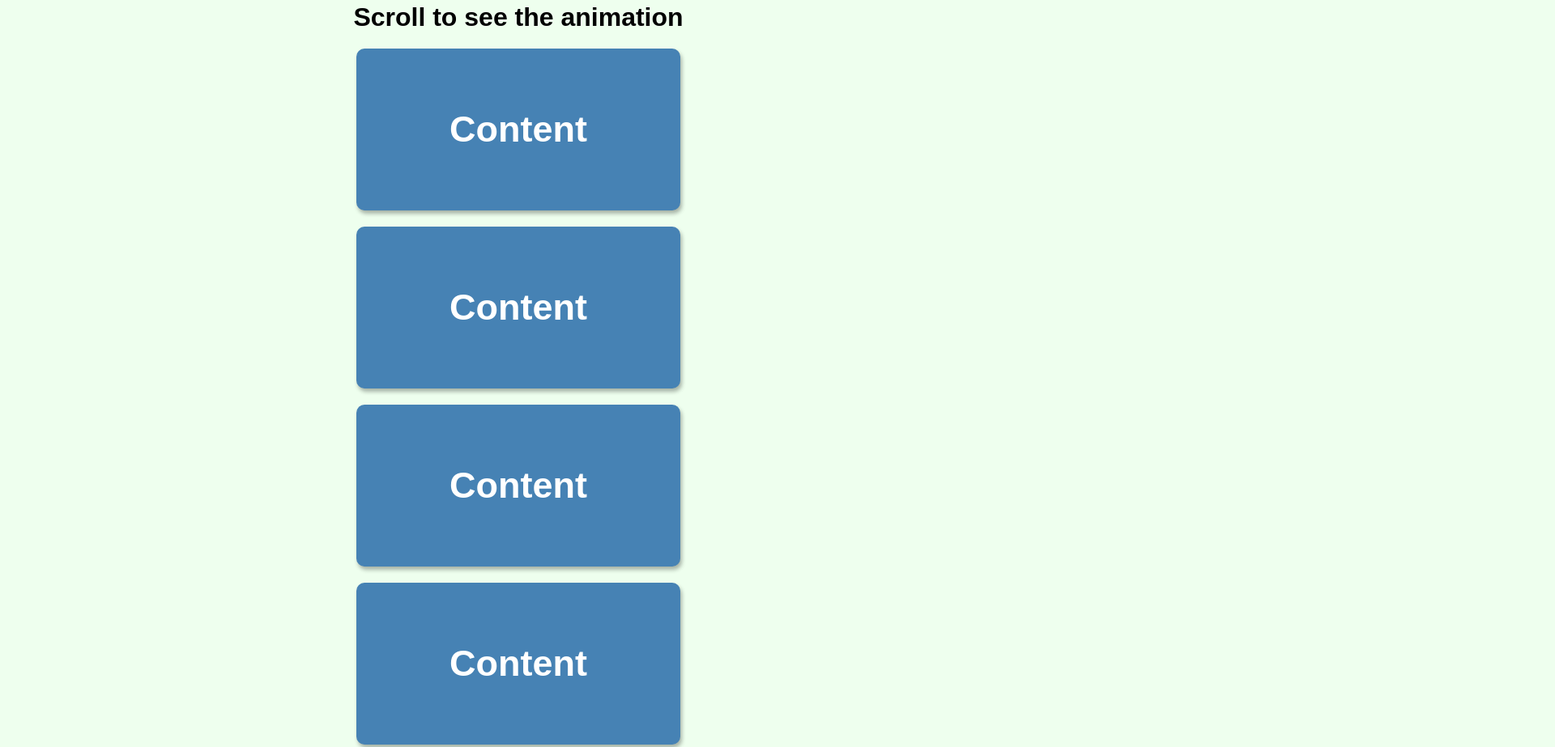
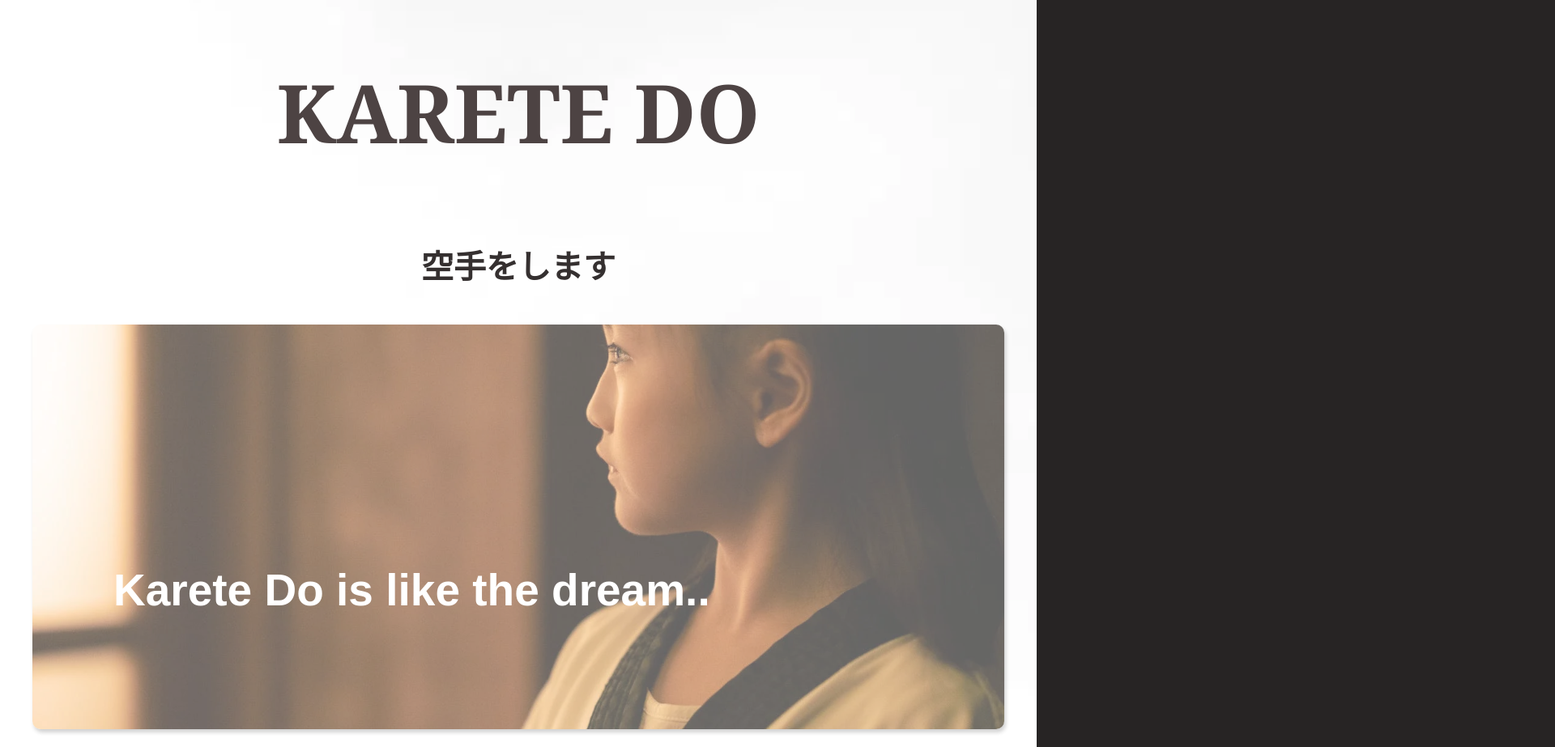
Before and after one commit to OMERKANN/animatonPage, a plain HTML site: page index.html in a window 1280 px wide. Shown: the part 7-930 px from the top of the page at 81% size, 1920 px wide, since content can reach past the window. Drawn offline with Linux system fonts and the light colour scheme.

Commit message:
UpdateScrollAnimation2

```diff
--- a/index.html
+++ b/index.html
@@ -8,21 +8,32 @@
     <title>Scroll Animation</title>
 </head>
 <body>
-    <h1>Scroll to see the animation</h1>
-    <div class="box"><h2>Content</h2></div>
-    <div class="box"><h2>Content</h2></div>
-    <div class="box"><h2>Content</h2></div>
-    <div class="box"><h2>Content</h2></div>
-    <div class="box"><h2>Content</h2></div>
-    <div class="box"><h2>Content</h2></div>
-    <div class="box"><h2>Content</h2></div>
-    <div class="box"><h2>Content</h2></div>
-    <div class="box"><h2>Content</h2></div>
-    <div class="box"><h2>Content</h2></div>
-    <div class="box"><h2>Content</h2></div>
-    <div class="box"><h2>Content</h2></div>
-    <div class="box"><h2>Content</h2></div>
 
+    <div class="titleOne" id="tit">
+        <h1>KARETE DO</h1>
+    </div>
+    <h2 class="titleTwo">空手をします</h2>
+
+    <div class="container">
+    <div class="box" id="japans">
+        <div class="ht">
+            <h2>Karete Do is like the dream..</h2>
+        </div>
+    </div>
+
+    <div class="box" id="karete">
+        <div class="ht"><h2><a href="about.html">ABOUT</a> </h2></div>
+    </div>
+    <div class="box" id="galery">
+       <div class="ht"><h2><a href="galery.html">GALERY</a></h2></div>
+    </div>
+    <div class="box" id="contact">
+        <div class="ht end"><H2>CONTACT</H2></div>
+    </div>
+
+    <div class="end"></div>
+
+</div>
 
     <script src="app.js"></script>
 </body>
--- a/style.css
+++ b/style.css
@@ -3,7 +3,11 @@
 }
 
 body{
-    background-color: #efe;
+    background-image: url(image/pexels-photo-301614.webp);
+    background-position: center;
+    background-repeat: no-repeat;
+    background-size: cover;
+    background-color: rgb(39, 36, 36);
     font-family: sans-serif;
     display: flex;
     flex-direction: column;
@@ -13,24 +17,69 @@ body{
     overflow-x: hidden;
 }
 
-h1{
-    margin: 10px;
-}
+
 
 .box {
-    background-color: steelblue;
+
+    background-position: center;
+    background-repeat: no-repeat;
+    background-size: cover;
     color: #fff;
     display: flex;
     align-items: center;
     justify-content: center;
-    width: 400px;
-    height: 200px;
-    margin: 10px;
+    width: 1200px;
+    height: 500px;
+    margin: 30px;
     border-radius: 10px;
     box-shadow: 2px 4px 5px rgba(0, 0, 0, 0.3);
     transform: translateX(400%);
-    transition: transform 0.4s ease
+    transition: transform 0.4s ease;
+    margin-bottom: 55px;
+
 }
+
+
+
+#japans{
+    background-image: url(image/japans.webp);
+    opacity: 0.6;
+}
+
+#karete{
+    background-image: url(image/karete.webp);
+    opacity: 0.6;
+}
+
+#galery{
+    background-image: url(image/pexels-photo-6253308.webp);
+    opacity: 0.6;
+}
+
+#contact{
+    background-image: url(image/leslie-jones-urBiLDuUhMU-unsplash.jpg);
+    opacity: 0.6;
+}
+
+
+
+.titleOne{
+
+    background-position: center;
+    background-repeat: no-repeat;
+    background-size: cover;
+    margin: 10px;
+    font-family: Cambria, Cochin, Georgia, Times, 'Times New Roman', serif;
+    font-size: 50px;
+    color: rgb(77, 67, 67);
+}
+
+.titleTwo{
+    color: rgb(53, 48, 48);
+    font-size: 40px;
+    margin: 15px;
+}
+
 
 .box:nth-of-type(even){
     transform: translateX(-400%);
@@ -41,5 +90,33 @@ h1{
 }
 
 .box h2{
-    font-size: 45px;
+    font-size: 55px;
+    position: fixed;
+    left: 100px;
+    font-family: sans-serif;
+    color: #fff;
+    flex-direction: column;
+    align-items: center;
+    justify-content: center;
 }
+
+
+
+.container{
+
+    align-items: center;
+    justify-content: center;
+
+}
+
+.ht a{
+   color: #fff;
+   text-decoration: none;
+}
+
+.ht.end{
+    position: fixed;
+    height: 500px;
+    justify-content: content;
+    align-items: center;
+}
```
Also changed, not shown: about.html (added), galery.html (added), image/crossfit.webp (added), image/images (1).png (added), image/images.png (added), image/japans.webp (added), image/jim1.webp (added), image/karete.webp (added), image/leslie-jones-urBiLDuUhMU-unsplash.jpg (added), image/pexels-photo-301614.webp (added), image/pexels-photo-4009214.jpeg (added), image/pexels-photo-6253308.webp (added).
